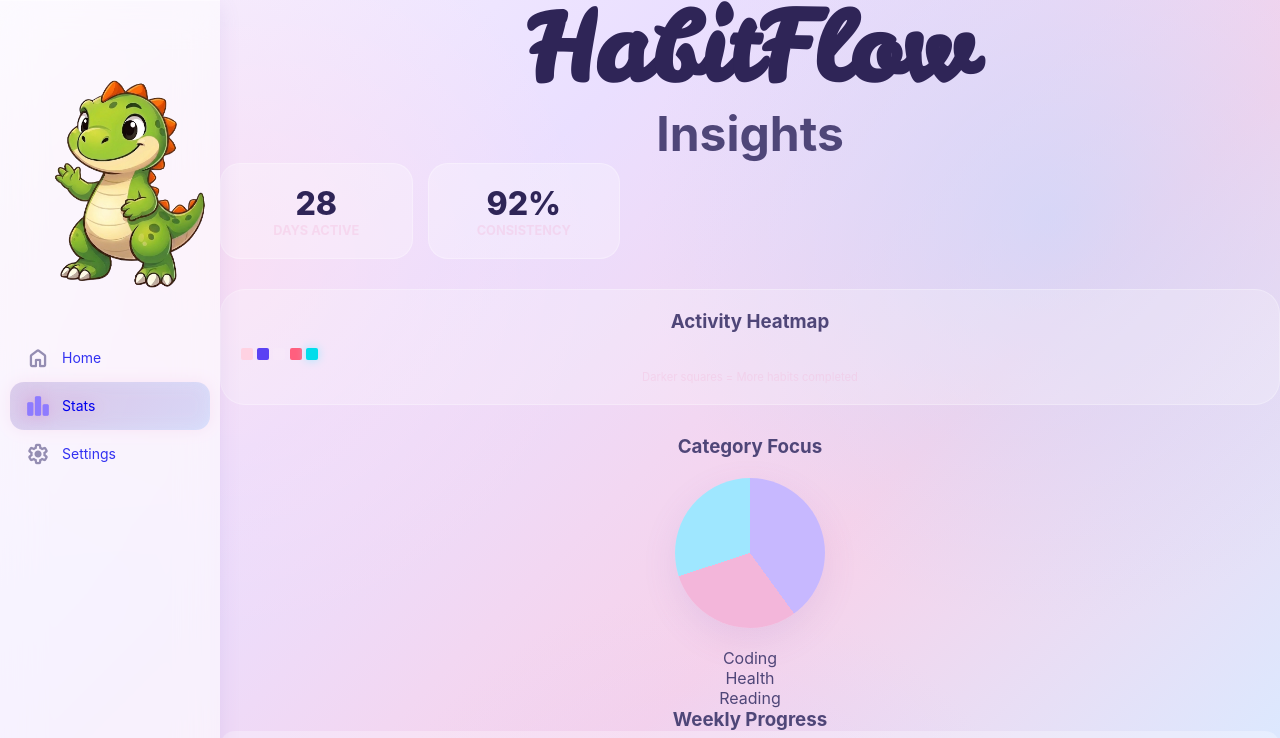
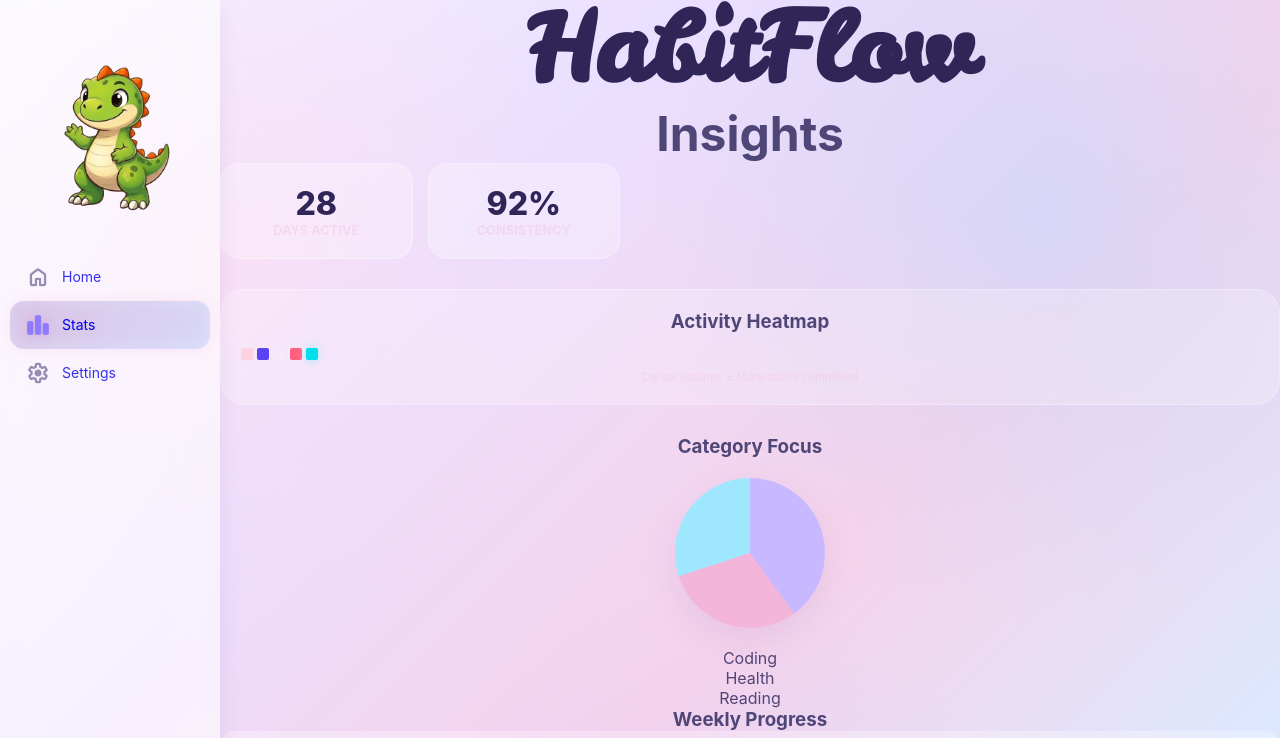
Before and after one commit to AryaanRaza/Habbit-Tracker, a plain HTML site: page stats.html in a window 1280 px wide. Shown: the top 738 px of the page. Drawn offline with nearby package versions, Linux system fonts and the light colour scheme; a web font is replaced by a local one.

Commit message:
fixed media queries

```diff
--- a/css/global.css
+++ b/css/global.css
@@ -446,31 +446,9 @@ body {
     "opsz" 24;
 }
 
-@media (min-width: 600px) {
-  .bottom-tab-bar {
-    max-width: 600px;
-  }
-}
+/* DESKTOP (everything ABOVE 900px) */
+@media (max-width: 9999px) and (min-width: 900px) {
 
-@media (min-width: 900px) {
-  .sidebar-mascot {
-    width: 100%;
-    text-align: center;
-    margin-bottom: 20px;
-    padding: 10px;
-  }
-
-  .sidebar-mascot img {
-    width: 200px;
-    height: auto;
-  }
-
-  .sidebar-mascot .mascot-text {
-    font-size: 12px;
-    color: var(--clr-text-soft);
-    margin-top: 6px;
-  }
-  /* Move container to LEFT */
   .bottom-tab-bar {
     position: fixed;
     top: 0;
@@ -491,7 +469,6 @@ body {
     backdrop-filter: blur(20px);
   }
 
-  /* Tabs become row items */
   .tab-item {
     flex-direction: row;
     width: 100%;
@@ -504,7 +481,6 @@ body {
     font-size: 14px;
   }
 
-  /* Active tab highlight like your mock */
   .tab-item.active {
     background: linear-gradient(
       135deg,
@@ -514,13 +490,25 @@ body {
     transform: none;
   }
 
-  /* Hide bottom indicator on desktop */
-  .tab-indicator {
-    display: none;
+  .sidebar-mascot {
+    display: block;
+    width: 100%;
+    text-align: center;
+    margin-bottom: 20px;
+    padding: 10px;
   }
 
-  /* Push main content right */
+  .sidebar-mascot img {
+    width: 140px; /* 👈 200 was too big */
+  }
+
   body:not(.landing-page, .auth-page) {
     margin-left: 220px;
   }
 }
+
+@media (max-width: 899px) {
+  .sidebar-mascot {
+    display: none;
+  }
+}
```
